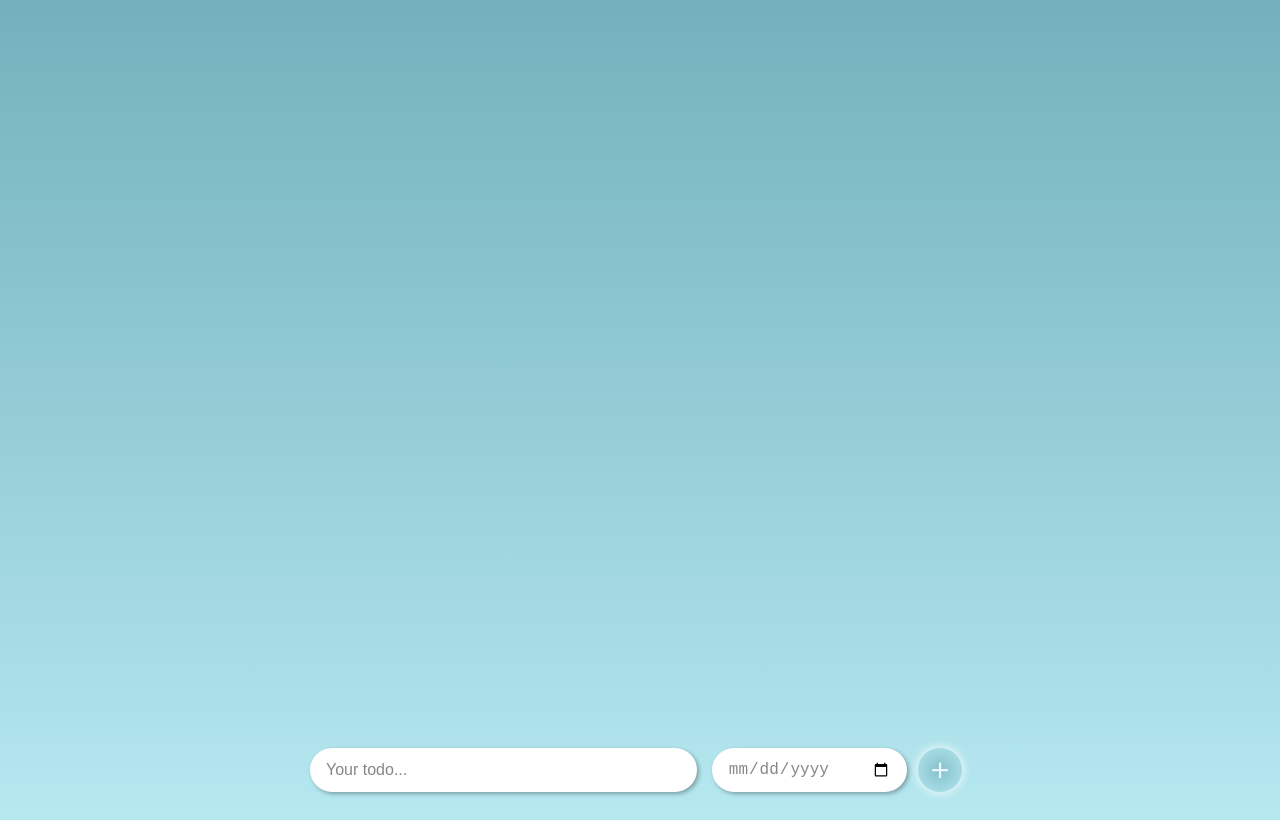
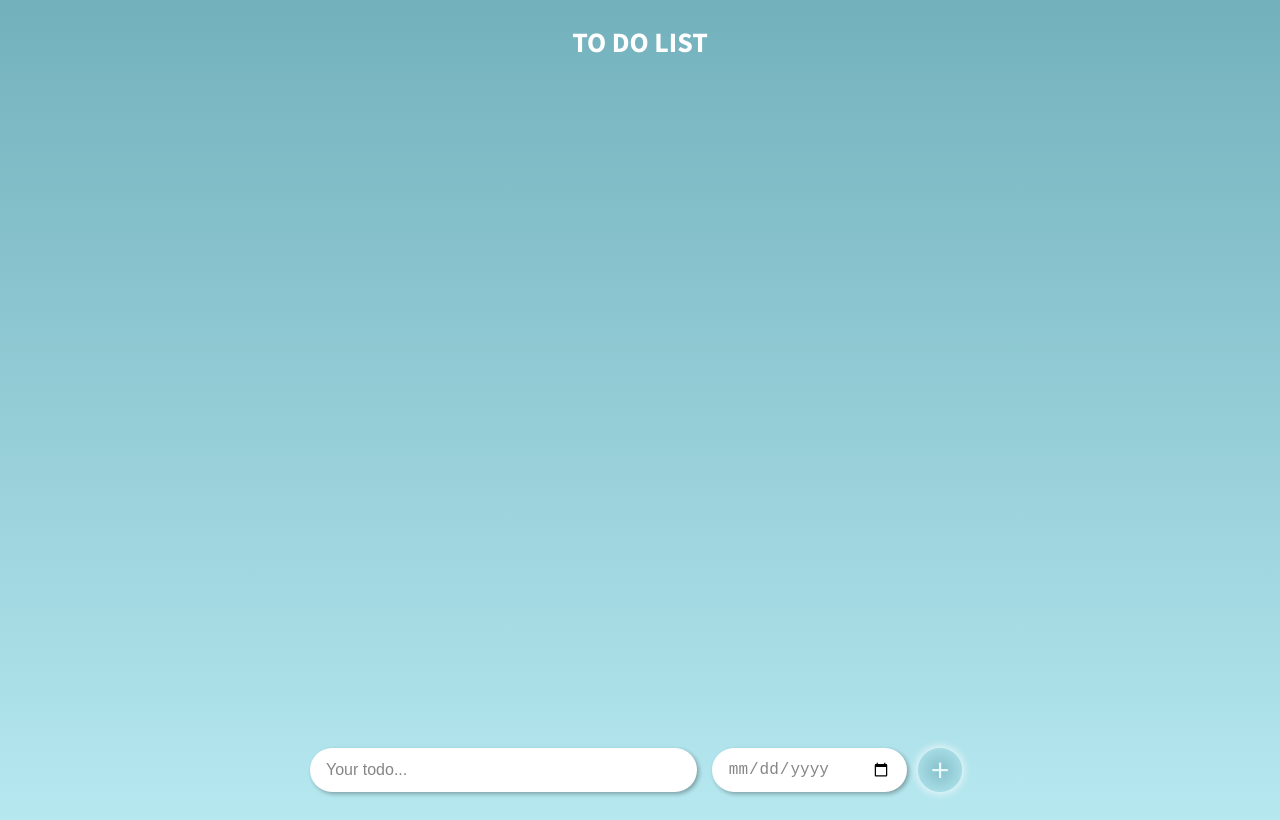
Before and after one commit to NovaFastCoding/fe-nuxtjs-3-todolist, a Nuxt app: page / in a window 1280 px wide. Built offline with nearby package versions, Linux system fonts and the light colour scheme.

Commit message:
UI headerComponent

```diff
--- a/app.vue
+++ b/app.vue
@@ -1,6 +1,7 @@
 <template>
 	<div class="wrapper">
 		<div class="content">
+			<HeaderComponent />
 			<AddTodo />
 		</div>
 	</div>
@@ -9,11 +10,13 @@
 <script lang="ts">
 import { defineComponent } from 'vue';
 import AddTodo from './src/components/addTodo/index.vue';
+import HeaderComponent from './src/components/headerComponent/index.vue';
 
 export default defineComponent({
 	name: 'App',
 	components: {
 		AddTodo,
+		HeaderComponent,
 	},
 });
 </script>
--- /dev/null
+++ b/src/components/headerComponent/index.scss
@@ -0,0 +1,13 @@
+.headerComponent {
+	height: var(--default-height);
+	display: flex;
+	align-items: center;
+	justify-content: center;
+	position: relative;
+	margin-bottom: var(--default-margin-between-sections);
+}
+
+.headerComponent h2 {
+	color: var(--white-color);
+	font-size: var(--default-h2-font-size);
+}
--- /dev/null
+++ b/src/components/headerComponent/index.vue
@@ -0,0 +1,17 @@
+<template>
+	<div class="headerComponent">
+		<h2>TO DO LIST</h2>
+	</div>
+</template>
+
+<script lang="ts">
+import { defineComponent } from 'vue';
+
+export default defineComponent({
+	name: 'headerComponent',
+});
+</script>
+
+<style>
+@import './index.scss';
+</style>
```
